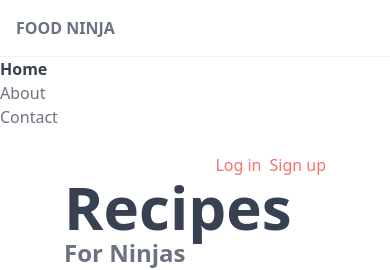
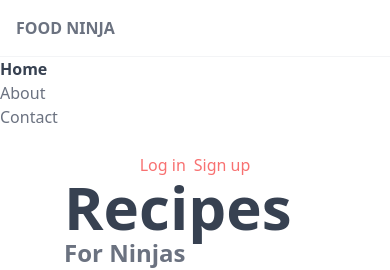
Before and after one commit to jamhanpar/Recipe, a React (Create React App) app: page / in a window 390 px wide. Shown: the top 270 px of the page. Built offline with nearby package versions, Linux system fonts and the light colour scheme.

Commit message:
added flexbox and responsive classes

```diff
--- a/src/components/Main.js
+++ b/src/components/Main.js
@@ -4,7 +4,7 @@
   return (
     <div>
       <main class="px-16 py-6">
-        <div className="flex justify-end">
+        <div className="flex justify-center md:justify-end">
           <a href="#" className="text-red-400">Log in</a>
           <a href="#" className="text-red-400 ml-2">Sign up</a>
         </div>
```
